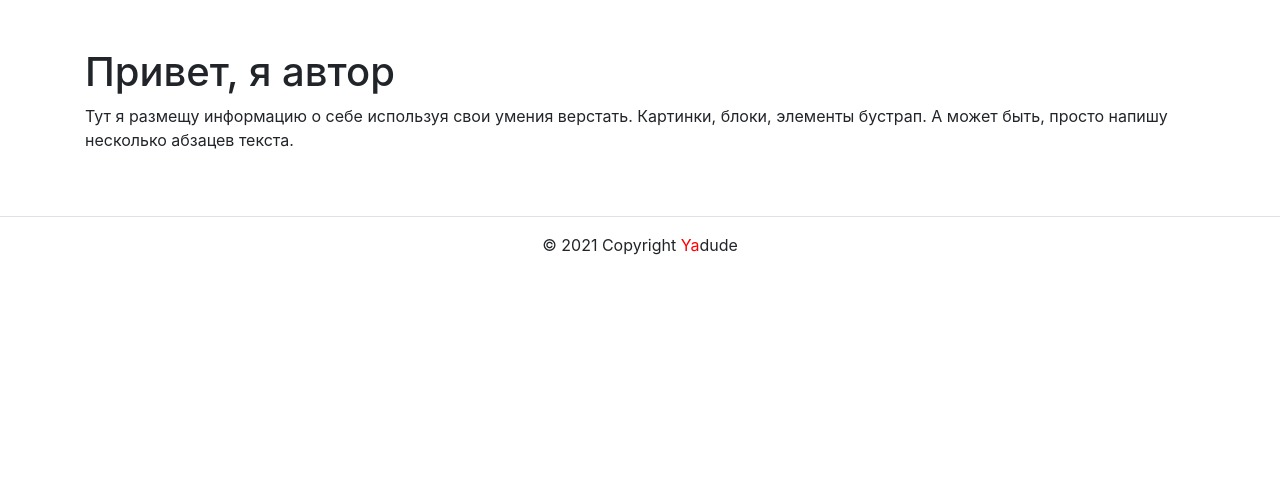
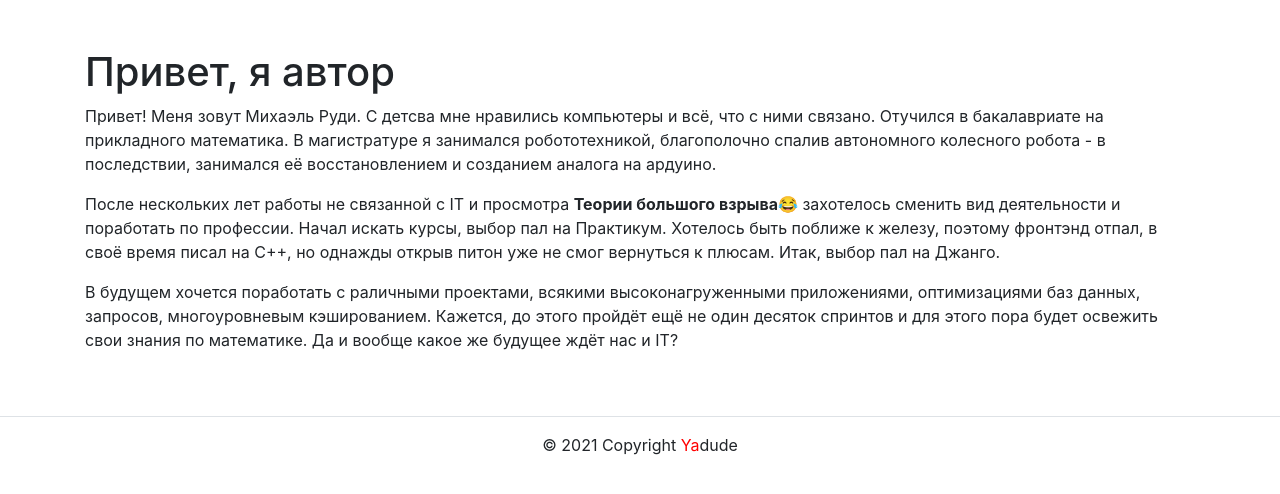
Before and after one commit to kukureku007/hw05_final, a Django app: page /about/author/ in a window 1280 px wide. Shown: the part 56-550 px from the top of the page. Run offline with Django 3.2, Linux system fonts and the light colour scheme; some libraries are stand-ins or nearby versions.

Commit message:
add content in about page

```diff
--- a/yatube/templates/about/author.html
+++ b/yatube/templates/about/author.html
@@ -4,8 +4,23 @@
 <div class="container py-5">
 <h1>Привет, я автор</h1>
 <p>
-  Тут я размещу информацию о себе используя свои умения верстать.
-  Картинки, блоки, элементы бустрап. А может быть, просто напишу несколько абзацев текста.
+  Привет! Меня зовут Михаэль Руди. С детсва мне нравились компьютеры и всё, что с ними связано.
+  Отучился в бакалавриате на прикладного математика. В магистратуре я занимался робототехникой,
+  благополочно спалив автономного колесного робота - в последствии, занимался её восстановлением
+  и созданием аналога на ардуино.
+</p>
+<p>
+  После нескольких лет работы не связанной с IT и просмотра <b>Теории большого взрыва😂</b>
+  захотелось сменить вид деятельности и поработать по профессии. Начал искать курсы,
+  выбор пал на Практикум. Хотелось быть поближе к железу, поэтому фронтэнд отпал,
+  в своё время писал на C++, но однажды открыв питон уже не смог вернуться к плюсам.
+  Итак, выбор пал на Джанго.
+</p>
+<p>
+  В будущем хочется поработать с раличными проектами, всякими высоконагруженными
+  приложениями, оптимизациями баз данных, запросов, многоуровневым кэшированием.
+  Кажется, до этого пройдёт ещё не один десяток спринтов и для этого пора будет
+  освежить свои знания по математике. Да и вообще какое же будущее ждёт нас и IT?
 </p>
 </div>
 {% endblock %}
```
